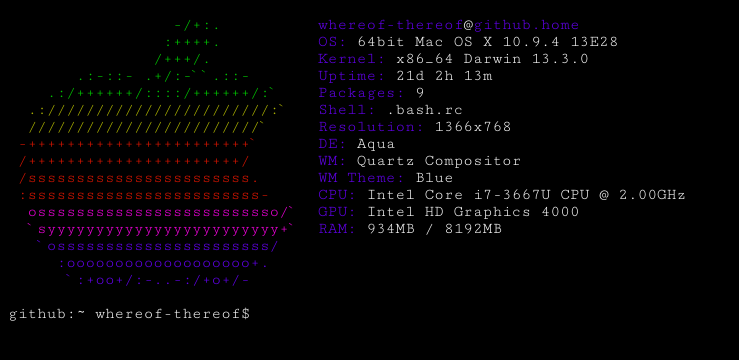
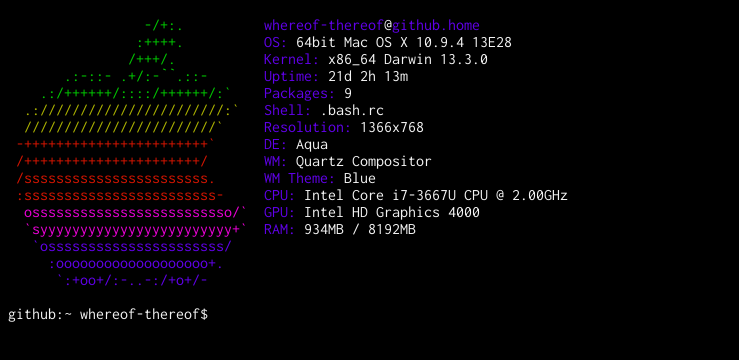
Before and after one commit to whereof-thereof/terminal, a plain HTML site: page index.html in a window 1280 px wide. Shown: the whole page, without its empty margins (0-739 px from the left). Drawn offline with Linux system fonts and the light colour scheme.

Commit message:
Inconsolata

```diff
--- a/index.html
+++ b/index.html
@@ -2,9 +2,9 @@
 <!DOCTYPE html>
 <html>
   <head>
-    <link href='http://fonts.googleapis.com/css?family=Cutive+Mono' rel='stylesheet' type='text/css'>
+    <link href='http://fonts.googleapis.com/css?family=Inconsolata' rel='stylesheet' type='text/css'>
     <style type="text/css">
-      html { font-family: 'Cutive Mono', mono; background: #000; color: #f4f4f4; }
+      html { font-family: 'Inconsolata', mono; background: #000; color: #f4f4f4; }
 
       @media (max-width: 610px) { html { font-size: 9px !important; } }
     </style>
```
